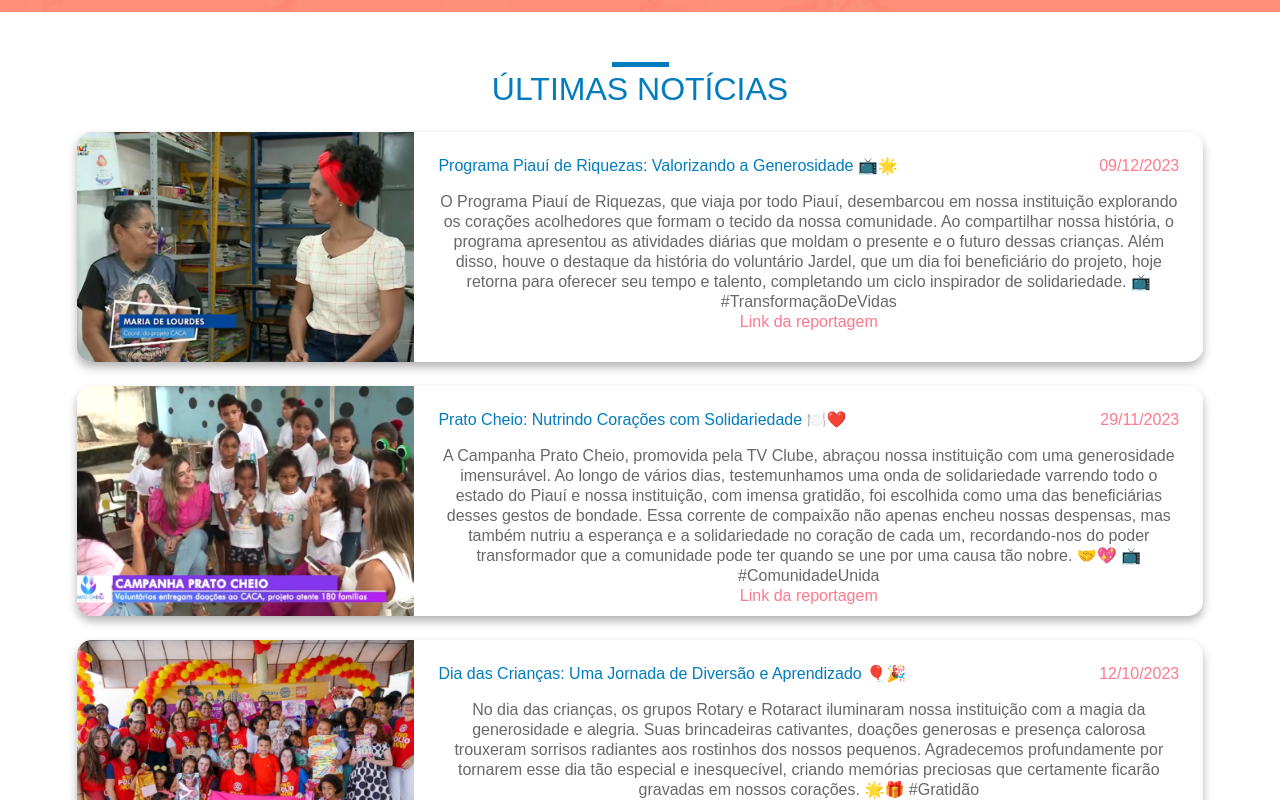
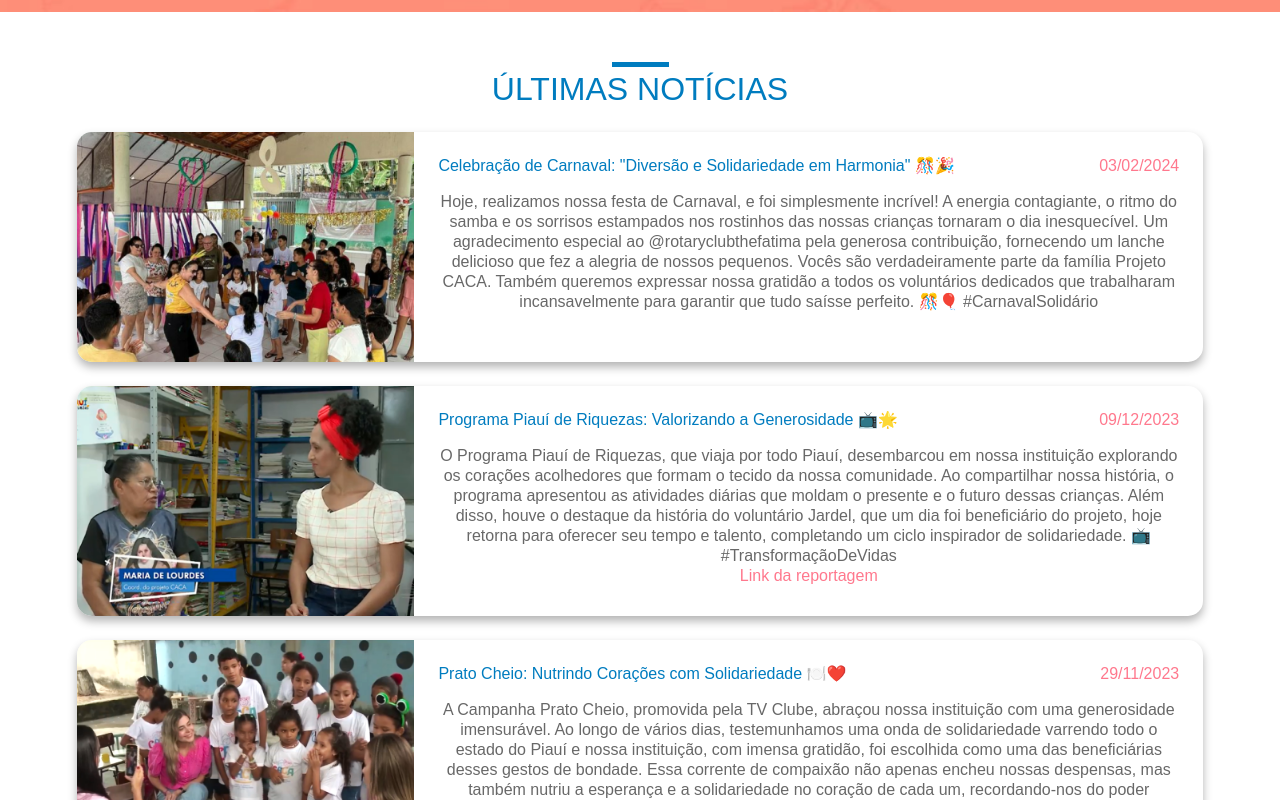
Before and after one commit to caiofeitosa7/caca, a Vue app: page / in a window 1280 px wide. Shown: the part 2840-3640 px from the top of the page. Built offline with nearby package versions, Linux system fonts and the light colour scheme; a web font is replaced by a local one.

Commit message:
style: adicao de uma nova noticia no conteudo html.

```diff
--- a/src/components/SinglePage.vue
+++ b/src/components/SinglePage.vue
@@ -141,7 +141,32 @@
                 <div class="card-noticia column is-full is-flex mb-5 p-0">
                     <div class="container-imagem">
                         <p class="titulo-card-noticia-left">
-                                Programa Piauí de Riquezas: Valorizando a Generosidade 📺🌟
+                            Celebração de Carnaval: "Diversão e Solidariedade em Harmonia" 🎉
+                        </p>
+                        <img src="@/assets/images/carnaval.png" alt="Dona Lurdinha dando entrevista para o Programa Piauí de Riquezas">
+                    </div>
+                    <div class="container-conteudo px-5 py-5">
+                        <div class="is-flex is-justify-content-space-between mb-4">
+                            <p class="titulo-card-noticia-right">
+                                Celebração de Carnaval: "Diversão e Solidariedade em Harmonia" 🎊🎉
+                            </p>
+                            <p class="data-noticia">03/02/2024</p>
+                        </div>
+                        <p class="is-text-center has-text-centered">
+                            Hoje, realizamos nossa festa de Carnaval, e foi simplesmente incrível!
+                            A energia contagiante, o ritmo do samba e os sorrisos estampados nos rostinhos
+                            das nossas crianças tornaram o dia inesquecível. Um agradecimento especial ao
+                            @rotaryclubthefatima pela generosa contribuição, fornecendo um lanche delicioso
+                            que fez a alegria de nossos pequenos. Vocês são verdadeiramente parte da família
+                            Projeto CACA. Também queremos expressar nossa gratidão a todos os voluntários dedicados
+                            que trabalharam incansavelmente para garantir que tudo saísse perfeito. 🎊🎈 #CarnavalSolidário
+                        </p>
+                    </div>
+                </div>
+                <div class="card-noticia column is-full is-flex mb-5 p-0">
+                    <div class="container-imagem">
+                        <p class="titulo-card-noticia-left">
+                            Programa Piauí de Riquezas: Valorizando a Generosidade 📺🌟
                         </p>
                         <img src="@/assets/images/piaui-riquezas.png" alt="Dona Lurdinha dando entrevista para o Programa Piauí de Riquezas">
                     </div>
@@ -210,7 +235,7 @@
                             <p class="data-noticia">12/10/2023</p>
                         </div>
                         <p class="is-text-center has-text-centered">
-                            No dia das crianças, os grupos Rotary e Rotaract iluminaram nossa instituição
+                            Hoje, no dia das crianças, os grupos Rotary e Rotaract iluminaram nossa instituição
                             com a magia da generosidade e alegria. Suas brincadeiras cativantes, doações
                             generosas e presença calorosa trouxeram sorrisos radiantes aos rostinhos dos
                             nossos pequenos. Agradecemos profundamente por tornarem esse dia tão especial
```
Also changed, not shown: src/assets/images/carnaval.png (added), src/assets/images/donation.png.
